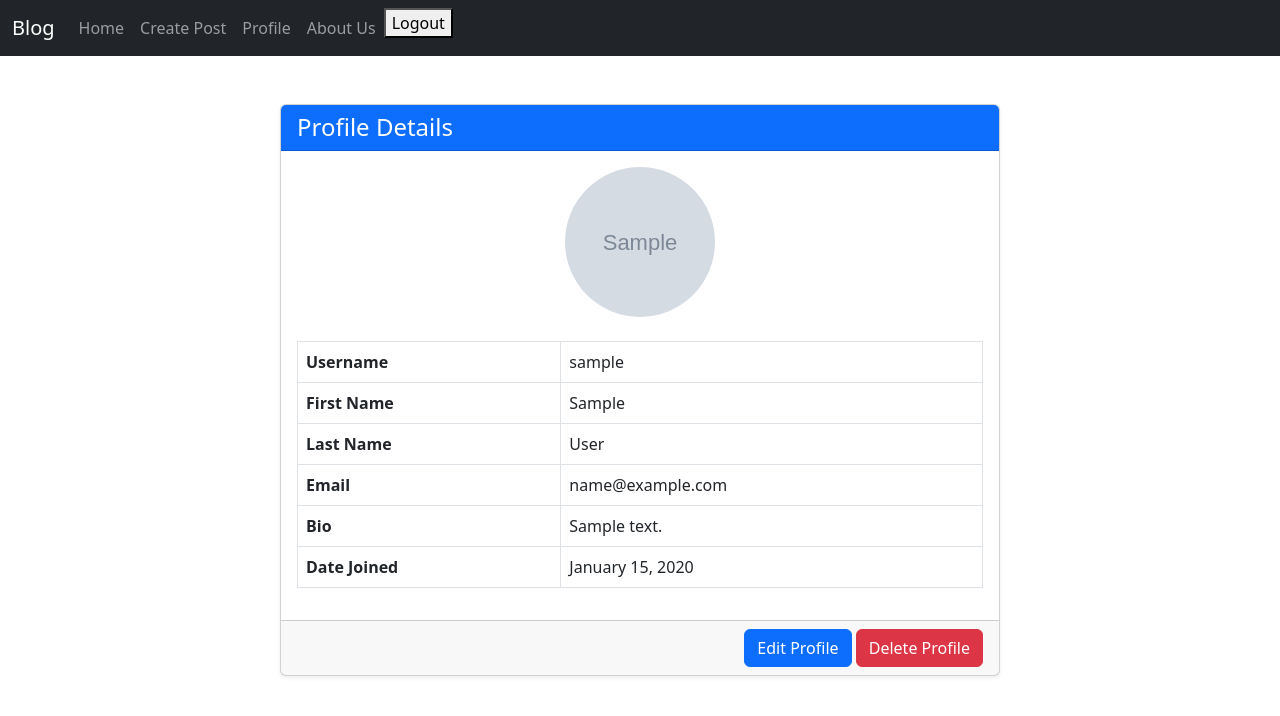
After one commit to gmutafov/Blog-Site, a Django app: page /accounts/profile/ in a window 1280 px wide. The commit adds this page. Shown: the top 716 px of the page. Run offline with Django 5.2, Linux system fonts and the light colour scheme; a user stored in the database is signed in; tables that the repository leaves empty hold one stand-in row (values such as "Sample post"); grey boxes marked "Sample" are stand-in pictures.

Commit message:
Added edit and delete logic

```diff
--- a/blogSite/accounts/urls.py
+++ b/blogSite/accounts/urls.py
@@ -5,6 +5,9 @@ from blogSite.accounts import views
 
 urlpatterns = [
     path('register/', views.RegisterView.as_view(), name='register'),
+    path('profile/', views.ProfileDetailView.as_view(), name='profile'),
+    path('delete/', views.ProfileDeleteView.as_view(), name='profile-delete'),
+    path('edit/', views.ProfileEditView.as_view(), name='profile-edit'),
     path('login/', views.UserLoginView.as_view(), name='login'),
     path('logout/', LogoutView.as_view(), name='logout'),
 
--- a/blogSite/accounts/views.py
+++ b/blogSite/accounts/views.py
@@ -1,8 +1,9 @@
 from django.contrib import messages
+from django.contrib.auth import logout, login
 from django.contrib.auth.forms import UserCreationForm
 from django.contrib.auth.mixins import LoginRequiredMixin
 from django.contrib.auth.views import LoginView
-from django.http import Http404
+from django.http import Http404, HttpResponseRedirect
 from django.shortcuts import render
 from django.urls import reverse_lazy
 from django.views.generic import CreateView, DetailView, UpdateView, DeleteView
@@ -19,52 +20,52 @@ class RegisterView(CreateView):
     template_name = 'registration/register.html'
     success_url = reverse_lazy('home')
 
-
+    def form_valid(self, form):
+        user = form.save()
+        login(self.request, user)
+        return super().form_valid(form)
 
 class UserLoginView(LoginView):
     template_name = "registration/login.html"
     context_object_name = 'login'
-
-    def get_success_url(self):
-        return reverse_lazy('home')
 
     def form_invalid(self, form):
         messages.error(self.request, "The username or password is incorrect.")
         return super().form_invalid(form)
 
 
-# class ProfileDetailView(LoginRequiredMixin, DetailView):
-#     model = AppUser
-#     template_name = 'profile/profile.html'
-#     context_object_name = 'profile'
-#
-#     def get_object(self, queryset=None):
-#         if self.request.user.is_authenticated:
-#             return self.request.user
-#         raise Http404("No User found")
+class ProfileDetailView(LoginRequiredMixin, DetailView):
+    model = AppUser
+    template_name = 'profile/profile.html'
+    context_object_name = 'profile'
+
+    def get_object(self, queryset=None):
+        if self.request.user.is_authenticated:
+            return self.request.user
+        raise Http404("No User found")
 
 
-# class ProfileEditView(LoginRequiredMixin, UpdateView):
-#     model = AppUser
-#     form_class = CustomUserChangeForm
-#     template_name = 'profile/profile-edit.html'
-#     success_url = reverse_lazy('profile')
-#
-#     def get_object(self, queryset=None):
-#         return self.request.user
+class ProfileEditView(LoginRequiredMixin, UpdateView):
+    model = AppUser
+    form_class = CustomUserChangeForm
+    template_name = 'profile/profile-edit.html'
+    success_url = reverse_lazy('profile')
+
+    def get_object(self, queryset=None):
+        return self.request.user
 
 
-# class ProfileDeleteView(DeleteView):
-#     model = AppUser
-#     template_name = 'profile/profile-delete.html'
-#     context_object_name = 'user'
-#     success_url = reverse_lazy('success')
-#
-#     def get_object(self):
-#         return self.request.user
-#
-#     def post(self, request, *args, **kwargs):
-#         self.object = self.get_object()
-#         self.object.delete()
-#         logout(request)
-#         return HttpResponseRedirect(self.success_url)
+class ProfileDeleteView(DeleteView):
+    model = AppUser
+    template_name = 'profile/profile-delete.html'
+    context_object_name = 'user'
+    success_url = reverse_lazy('home')
+
+    def get_object(self):
+        return self.request.user
+
+    def post(self, request, *args, **kwargs):
+        self.object = self.get_object()
+        self.object.delete()
+        logout(request)
+        return HttpResponseRedirect(self.success_url)
--- a/blogSite/common/urls.py
+++ b/blogSite/common/urls.py
@@ -4,4 +4,5 @@ from blogSite.common import views
 
 urlpatterns = [
     path('', views.HomePageView.as_view(), name='home'),
+
 ]
--- a/blogSite/settings.py
+++ b/blogSite/settings.py
@@ -128,7 +128,7 @@ USE_TZ = True
 STATIC_URL = 'static/'
 
 
-MEDIA_URL = 'media/'
+MEDIA_URL = '/media/'
 MEDIA_ROOT = BASE_DIR / 'media'
 
 # Default primary key field type
@@ -137,3 +137,6 @@ MEDIA_ROOT = BASE_DIR / 'media'
 DEFAULT_AUTO_FIELD = 'django.db.models.BigAutoField'
 
 AUTH_USER_MODEL = 'accounts.AppUser'
+
+LOGOUT_REDIRECT_URL = 'home'
+LOGIN_REDIRECT_URL = 'home'
--- a/blogSite/urls.py
+++ b/blogSite/urls.py
@@ -14,8 +14,11 @@ Including another URLconf
     1. Import the include() function: from django.urls import include, path
     2. Add a URL to urlpatterns:  path('blog/', include('blog.urls'))
 """
+from django.conf.urls.static import static
 from django.contrib import admin
 from django.urls import path, include
+
+from blogSite import settings
 
 urlpatterns = [
     path('admin/', admin.site.urls),
@@ -23,3 +26,8 @@ urlpatterns = [
     path('accounts/', include('blogSite.accounts.urls')),
     # path('posts/', include('blogSite.posts.urls')),
 ]
+
+
+
+if settings.DEBUG:
+    urlpatterns += static(settings.MEDIA_URL, document_root=settings.MEDIA_ROOT)
--- a/templates/common/nav.html
+++ b/templates/common/nav.html
@@ -16,7 +16,7 @@
                     </li>
                 {% endif %}
                 <li class="nav-item">
-                    <a class="nav-link" href="#">Profile</a>
+                    <a class="nav-link" href="{% url 'profile' %}">Profile</a>
                 </li>
                 <li class="nav-item">
                     <a class="nav-link" href="#">About Us</a>
--- /dev/null
+++ b/templates/profile/profile.html
@@ -0,0 +1,58 @@
+{% extends 'common/base.html' %}
+
+{% block content %}
+    <div class="container mt-5">
+        <div class="row justify-content-center">
+            <div class="col-md-8">
+                <div class="card shadow-sm">
+                    <div class="card-header bg-primary text-white">
+                        <h4 class="mb-0">Profile Details</h4>
+                    </div>
+                    <div class="card-body">
+                        <div class="text-center mb-4">
+                            {% if profile.profile_picture %}
+                                <img src="{{ profile.profile_picture.url }}" alt="Profile Picture"
+                                     class="rounded-circle" width="150" height="150">
+                            {% else %}
+                                <img src="https://via.placeholder.com/150" alt="Default Profile Picture"
+                                     class="rounded-circle">
+                            {% endif %}
+                        </div>
+                        <table class="table table-bordered">
+                            <tbody>
+                            <tr>
+                                <th scope="row">Username</th>
+                                <td>{{ profile.username }}</td>
+                            </tr>
+                            <tr>
+                                <th scope="row">First Name</th>
+                                <td>{{ profile.first_name }}</td>
+                            </tr>
+                            <tr>
+                                <th scope="row">Last Name</th>
+                                <td>{{ profile.last_name }}</td>
+                            </tr>
+                            <tr>
+                                <th scope="row">Email</th>
+                                <td>{{ profile.email }}</td>
+                            </tr>
+                            <tr>
+                                <th scope="row">Bio</th>
+                                <td>{{ profile.bio|default:"No bio available" }}</td>
+                            </tr>
+                            <tr>
+                                <th scope="row">Date Joined</th>
+                                <td>{{ profile.date_joined|date:"F j, Y" }}</td>
+                            </tr>
+                            </tbody>
+                        </table>
+                    </div>
+                    <div class="card-footer text-end">
+                        <a href="{% url 'profile-edit' %}" class="btn btn-primary">Edit Profile</a>
+                        <a href="{% url 'profile-delete' %}" class="btn btn-danger">Delete Profile</a>
+                    </div>
+                </div>
+            </div>
+        </div>
+    </div>
+{% endblock %}
```
Also changed, not shown: templates/profile/profile-delete.html (added, +25 -0 lines), templates/profile/profile-edit.html (added, +25 -0 lines), templates/registration/logout.html (added, +13 -0 lines), media/profile_pictures/chrome_logo_PNG2_Es4Txdg.png (added), media/profile_pictures/chrome_logo_PNG2_mdmobqY.png (added).
